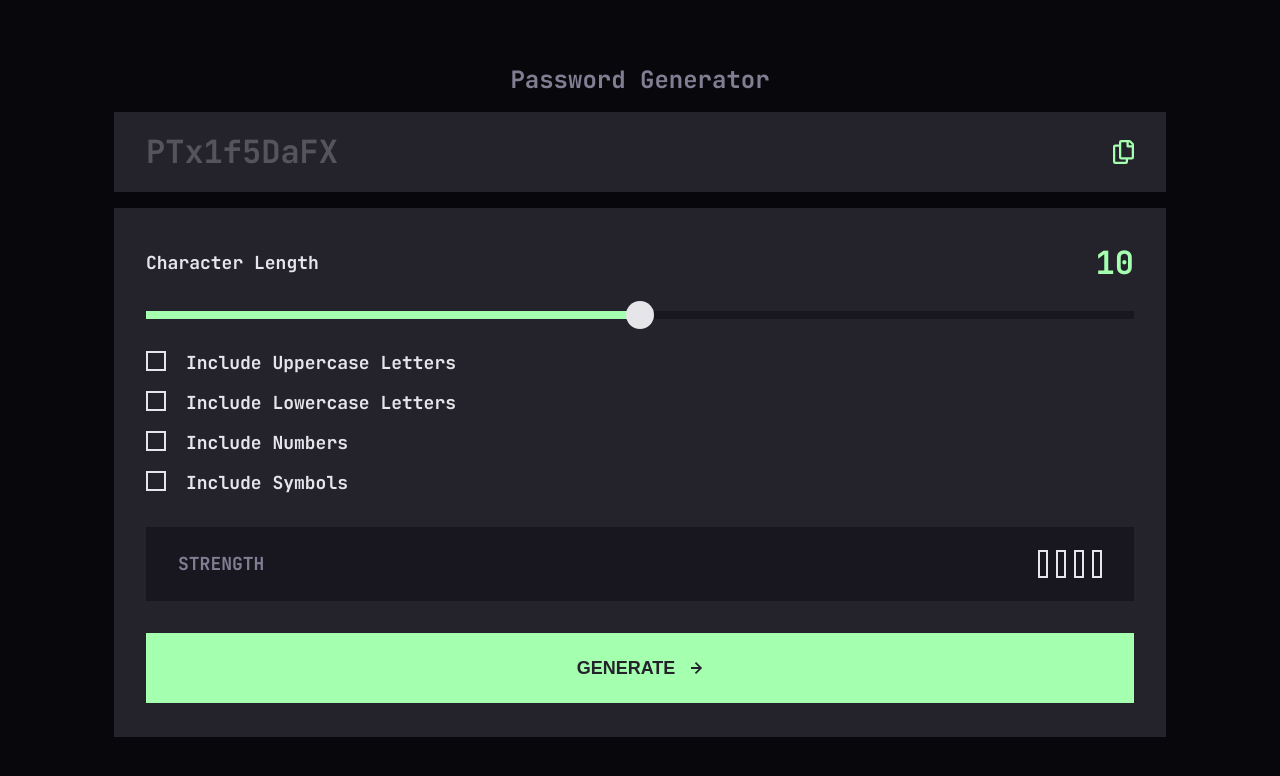
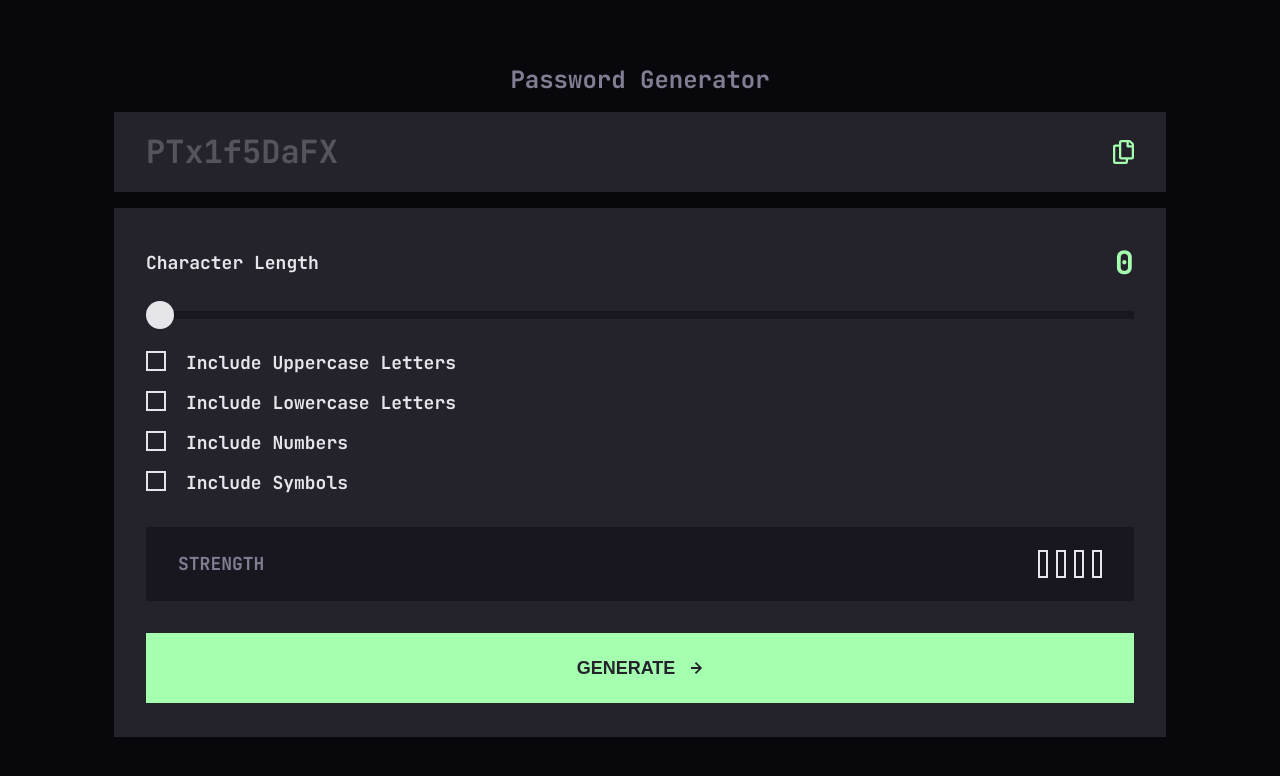
Before and after one commit to Zuzuu1992/Password-Generator-App, a React (Vite) app: page / in a window 1280 px wide. Shown: the top 776 px of the page. Built offline with nearby package versions, Linux system fonts and the light colour scheme.

Commit message:
feat:add password color change functionality

```diff
--- a/src/App.jsx
+++ b/src/App.jsx
@@ -14,10 +14,10 @@ function App() {
   const [lowerCase, setLowerCase] = useState(false);
   const [numbers, setNumbers] = useState(false);
   const [symbols, setSymbols] = useState(false);
-  const [passwordLength, setPasswordLength] = useState(10);
+  const [passwordLength, setPasswordLength] = useState(0);
   const [isCopied, setIsCopied] = useState(false);
   const [passwordStrength, setPasswordStrength] = useState("");
-  const [passwordStrengthColor, setPasswordStrengthColor] = useState("");
+  const [isGenerated, setIsGenerated] = useState(false);
 
   const generatePassword = () => {
     let charachterList = "";
@@ -41,6 +41,7 @@ function App() {
       tempPassword += charachterList.charAt(charachterIndex);
     }
     setPassword(tempPassword);
+    setIsGenerated(true);
   };
 
   const characterTypes = [upperCase, lowerCase, numbers, symbols];
@@ -49,9 +50,6 @@ function App() {
 
   const updatePasswordStrength = () => {
     let strength = "";
-
-    console.log(selectedTypesCount);
-    console.log(passwordStrengthColor);
 
     if (selectedTypesCount === 0) {
       strength = "";
@@ -94,7 +92,9 @@ function App() {
       <div className="container">
         <h1>Password Generator</h1>
         <div className="generated-box">
-          <div className="generated-pass">{password}</div>
+          <div className={`generated-pass ${isGenerated ? "generated" : ""}`}>
+            {password}
+          </div>
           <div className="copy-box">
             {isCopied && <p>COPIED</p>}
             <img src={copyIcon} alt="Copy Icon" onClick={copyPassword} />
```
